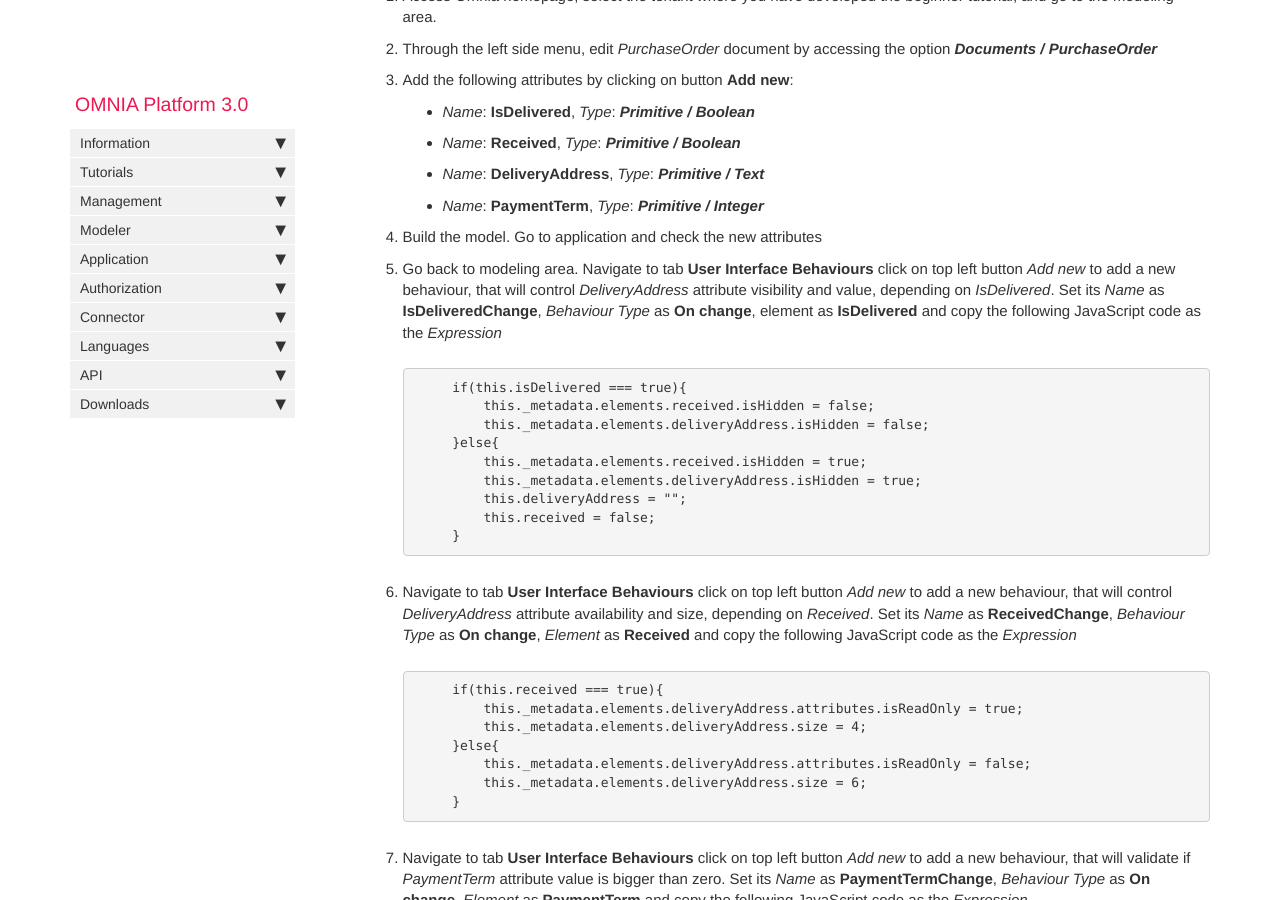
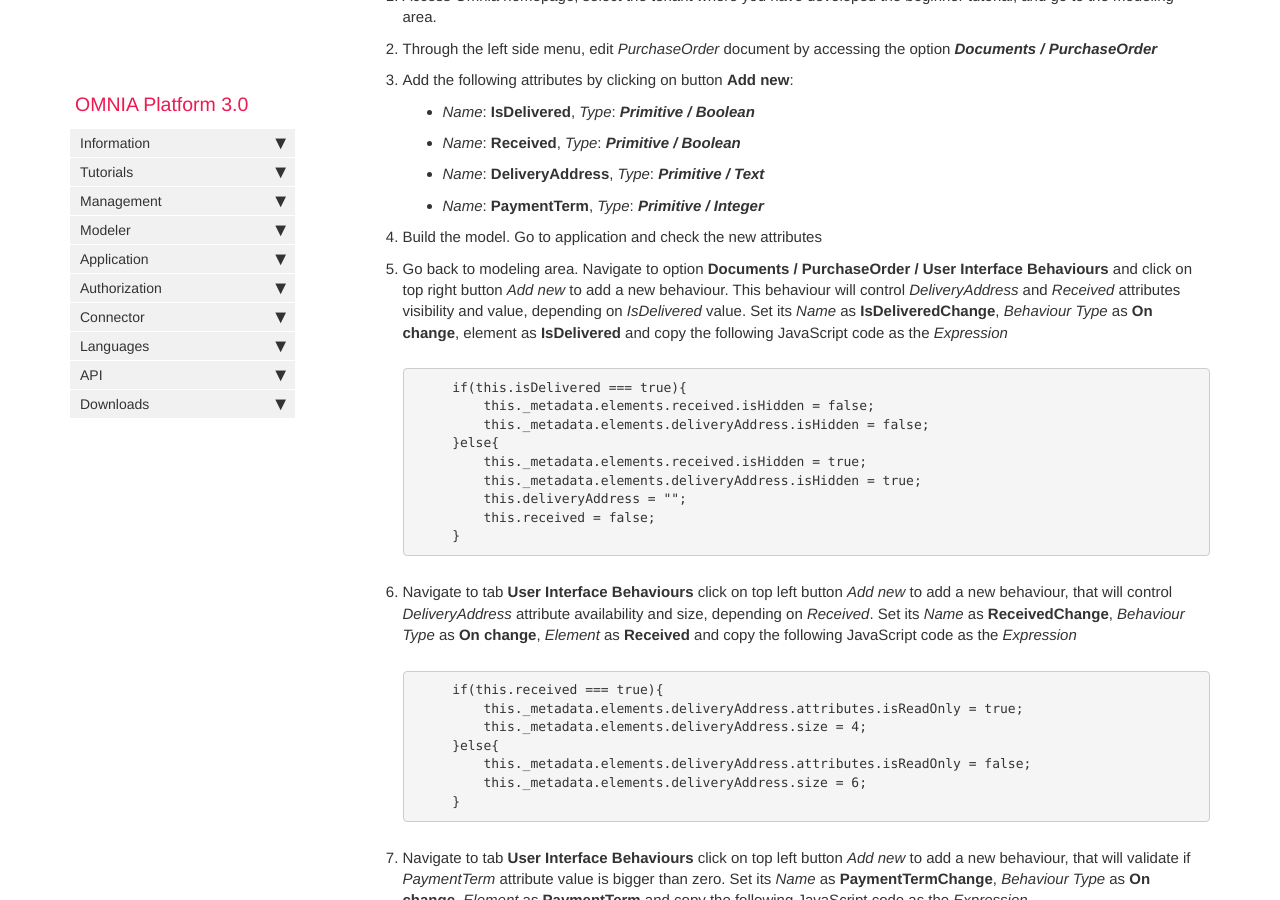
Before and after one commit to daniel8lopes/omnia3, a Jekyll site: the page built from docs/pages/omnia3/Tutorials/omnia3_uiextensibilitytutorial.md, in a window 1280 px wide and 900 px high, scrolled down 654 px. Built offline with Jekyll 4.4.1, drawn with Linux system fonts in a browser that asks for light colours; nearby versions of some CDN libraries; comment, search, counter and statistics services are not loaded.

Commit message:
Update omnia3_uiextensibilitytutorial.md

````diff
--- a/docs/pages/omnia3/Tutorials/omnia3_uiextensibilitytutorial.md
+++ b/docs/pages/omnia3/Tutorials/omnia3_uiextensibilitytutorial.md
@@ -33,7 +33,7 @@ It is necessary to have completed the steps in the  [Beginner tutorial](http://d
 
 4. Build the model. Go to application and check the new attributes
 
-5. Go back to modeling area. Navigate to tab **User Interface Behaviours** click on top left button *Add new* to add a new behaviour, that will control  *DeliveryAddress* attribute visibility and value, depending on *IsDelivered*. Set its *Name* as **IsDeliveredChange**, *Behaviour Type* as **On change**, element as **IsDelivered** and copy the following JavaScript code as the *Expression*
+5. Go back to modeling area. Navigate to option **Documents / PurchaseOrder / User Interface Behaviours**  and click on top right button *Add new* to add a new behaviour. This behaviour will control *DeliveryAddress* and *Received* attributes visibility and value, depending on *IsDelivered* value. Set its *Name* as **IsDeliveredChange**, *Behaviour Type* as **On change**, element as **IsDelivered** and copy the following JavaScript code as the *Expression*
 
     ```JavaScript
         if(this.isDelivered === true){
````
